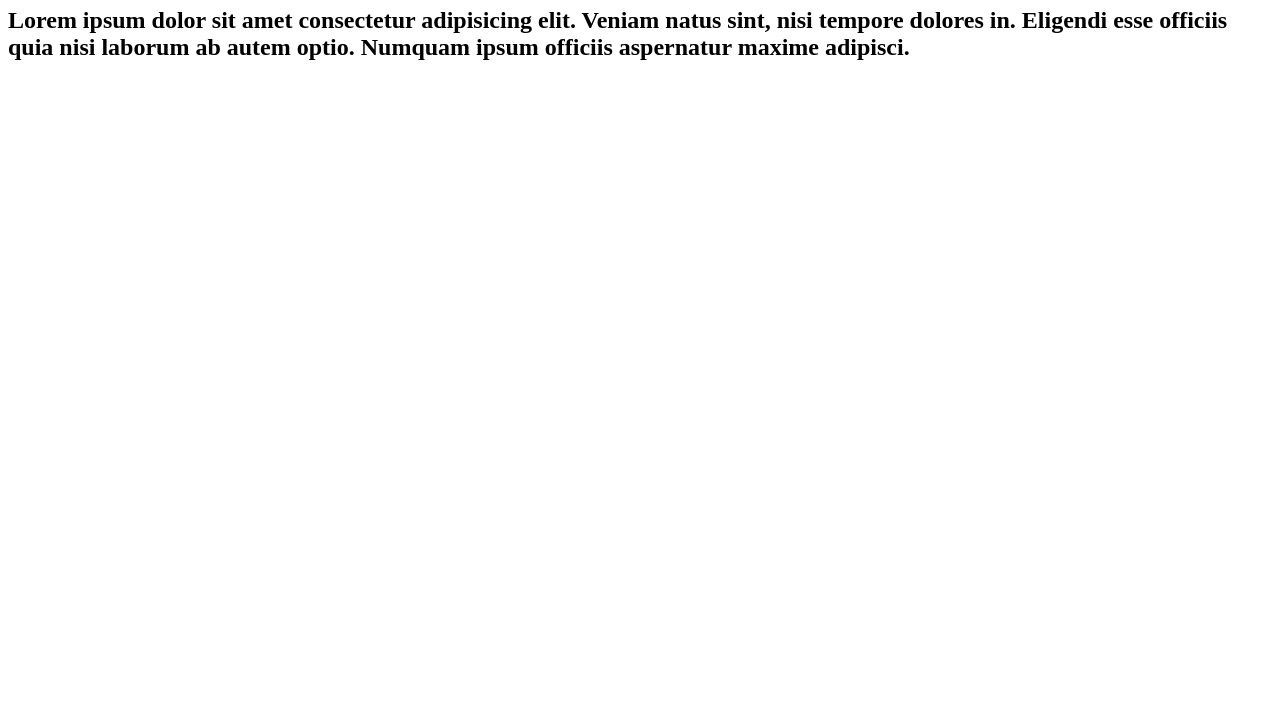
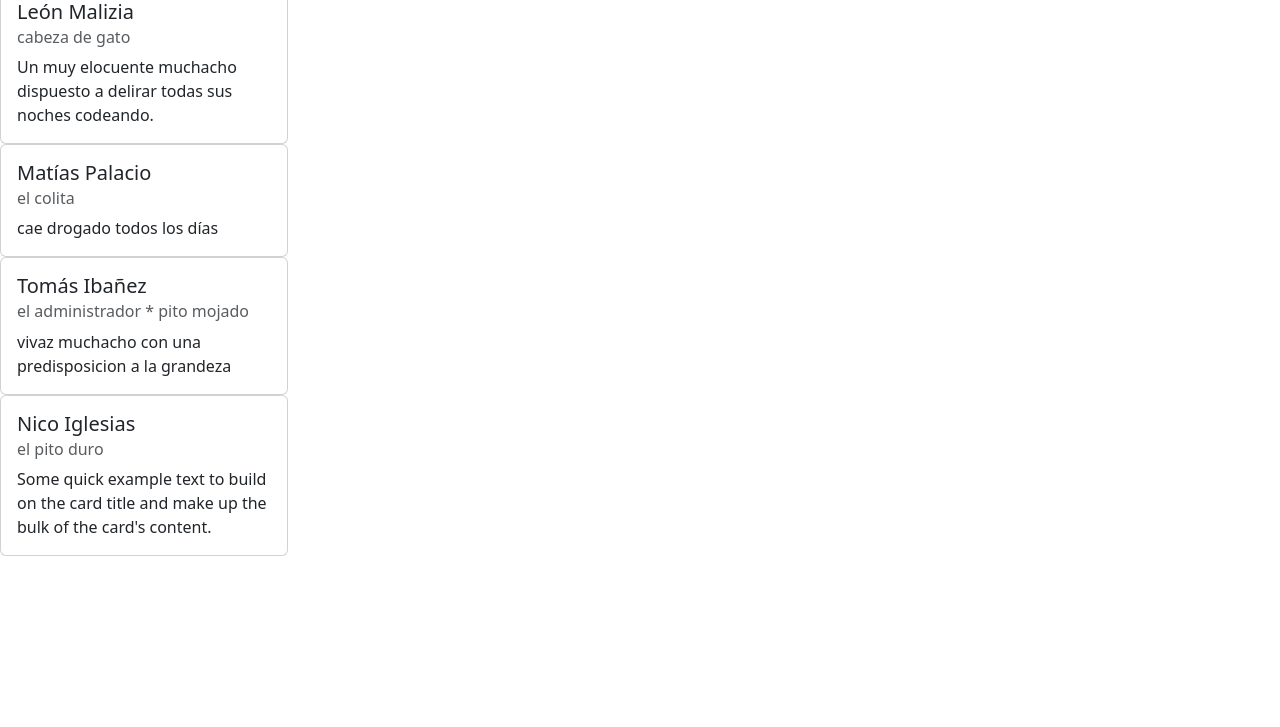
Before and after one commit to Tomasib122/Trabajo_pagina, a plain HTML site: page index.html in a window 1280 px wide. Shown: the part 73-800 px from the top of the page. Drawn offline with nearby package versions, Linux system fonts and the light colour scheme.

Commit message:
creoqahimesalio

```diff
--- a/index.html
+++ b/index.html
@@ -5,9 +5,42 @@
     <meta name="viewport" content="width=device-width, initial-scale=1.0">
     <title>Document</title>
     <link rel="stylesheet" href="style.css">
+    <link href="https://cdn.jsdelivr.net/npm/bootstrap@5.3.5/dist/css/bootstrap.min.css" rel="stylesheet" integrity="sha384-SgOJa3DmI69IUzQ2PVdRZhwQ+dy64/BUtbMJw1MZ8t5HZApcHrRKUc4W0kG879m7" crossorigin="anonymous">
 </head>
 <body>
-    <h1>trabajo pagina</h1>
-    <h2>Lorem ipsum dolor sit amet consectetur adipisicing elit. Veniam natus sint, nisi tempore dolores in. Eligendi esse officiis quia nisi laborum ab autem optio. Numquam ipsum officiis aspernatur maxime adipisci.</h2>
+
+    <main>
+        <h1>integrantes del Proyecto</h1>
+        <div class="card" style="width: 18rem;">
+            <div class="card-body">
+              <h5 class="card-title">León Malizia</h5>
+              <h6 class="card-subtitle mb-2 text-body-secondary">cabeza de gato</h6>
+              <p class="card-text">Un muy elocuente muchacho dispuesto a delirar todas sus noches codeando.</p>
+            </div>
+          </div>
+          <div class="card" style="width: 18rem;">
+            <div class="card-body">
+              <h5 class="card-title">Matías Palacio</h5>
+              <h6 class="card-subtitle mb-2 text-body-secondary">el colita</h6>
+              <p class="card-text">cae drogado todos los días</p>
+            </div>
+          </div>
+          <div class="card" style="width: 18rem;">
+            <div class="card-body">
+              <h5 class="card-title">Tomás Ibañez</h5>
+              <h6 class="card-subtitle mb-2 text-body-secondary">el administrador * pito mojado</h6>
+              <p class="card-text">vivaz muchacho con una predisposicion a la grandeza</p>
+            </div>
+          </div>
+          <div class="card" style="width: 18rem;">
+            <div class="card-body">
+              <h5 class="card-title">Nico Iglesias</h5>
+              <h6 class="card-subtitle mb-2 text-body-secondary">el pito duro</h6>
+              <p class="card-text">Some quick example text to build on the card title and make up the bulk of the card's content.</p>
+              </div>
+          </div>
+    </main>
+
+    <script src="https://cdn.jsdelivr.net/npm/bootstrap@5.3.5/dist/js/bootstrap.bundle.min.js" integrity="sha384-k6d4wzSIapyDyv1kpU366/PK5hCdSbCRGRCMv+eplOQJWyd1fbcAu9OCUj5zNLiq" crossorigin="anonymous"></script>
 </body>
 </html>
```
